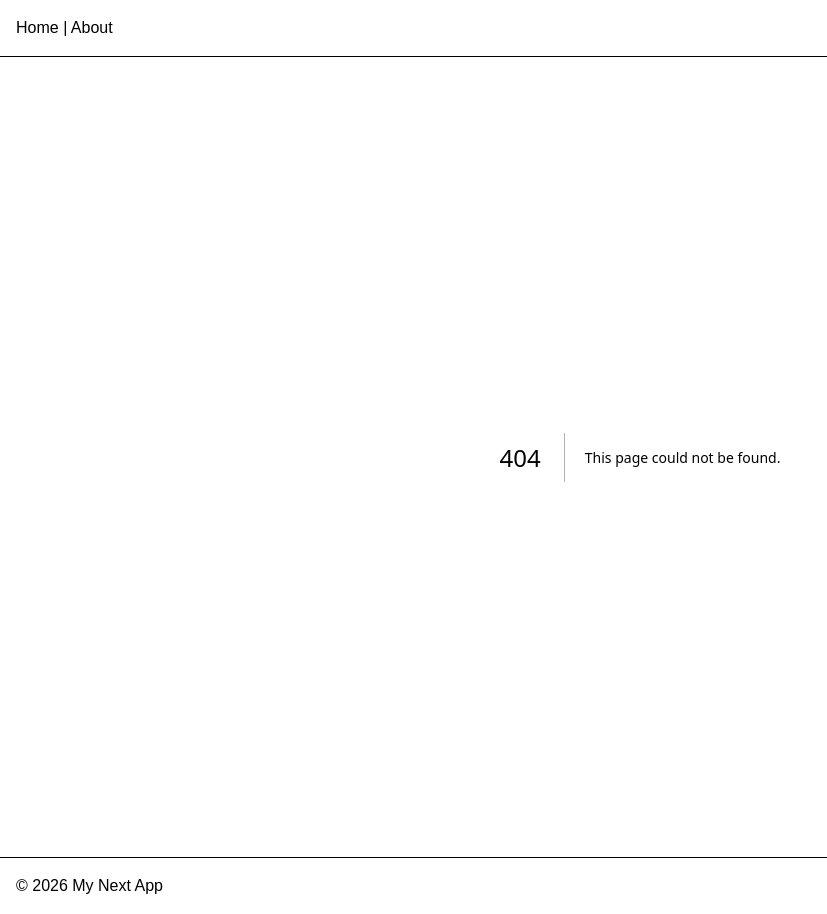
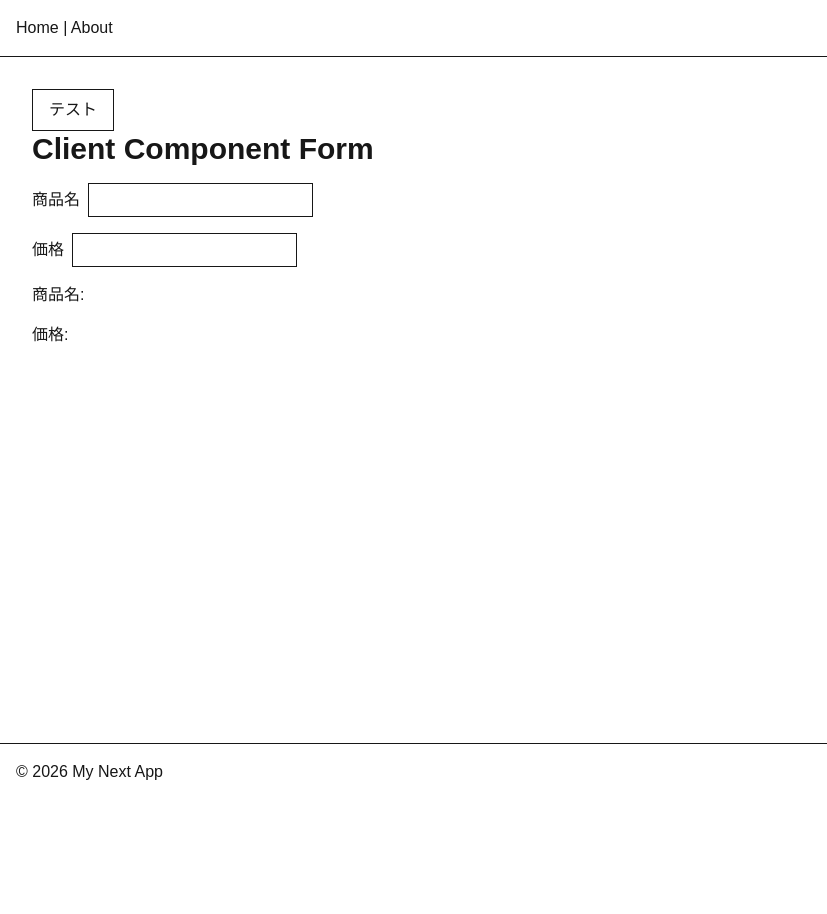
Before and after one commit to mae134/nextjs-practice, a Next.js app: page /products/client-form in a window 1280 px wide. Before the commit this address had no page. Shown: the whole page, without its empty margins (0-827 px from the left). After the commit the page ends 800 px from the top, so only its background shows below. Built offline with nearby package versions, Linux system fonts and the light colour scheme.

Commit message:
feat: add client component form

```diff
--- /dev/null
+++ b/src/app/products/client-form/page.tsx
@@ -0,0 +1,50 @@
+"use client"
+
+import { useState } from "react"
+
+export default function ClientFormPage() {
+  const [name, setName] = useState("")
+  const [price, setPrice] = useState("")
+
+  return (
+    <main className="p-8">
+      <button
+        onClick={() => {
+          console.log(name)
+          console.log(price)
+        }}git
+        className="border px-4 py-2"
+      >
+        テスト
+      </button>
+      <h1 className="text-3xl font-bold">Client Component Form</h1>
+
+      <div className="mt-4 space-y-4">
+        <div>
+          <label>
+            商品名
+            <input
+              value={name}
+              onChange={(event) => setName(event.target.value)}
+              className="ml-2 border px-2 py-1"
+            />
+          </label>
+        </div>
+
+        <div>
+          <label>
+            価格
+            <input
+              value={price}
+              onChange={(event) => setPrice(event.target.value)}
+              className="ml-2 border px-2 py-1"
+            />
+          </label>
+        </div>
+
+        <p>商品名: {name}</p>
+        <p>価格: {price}</p>
+      </div>
+    </main>
+  )
+}
```
